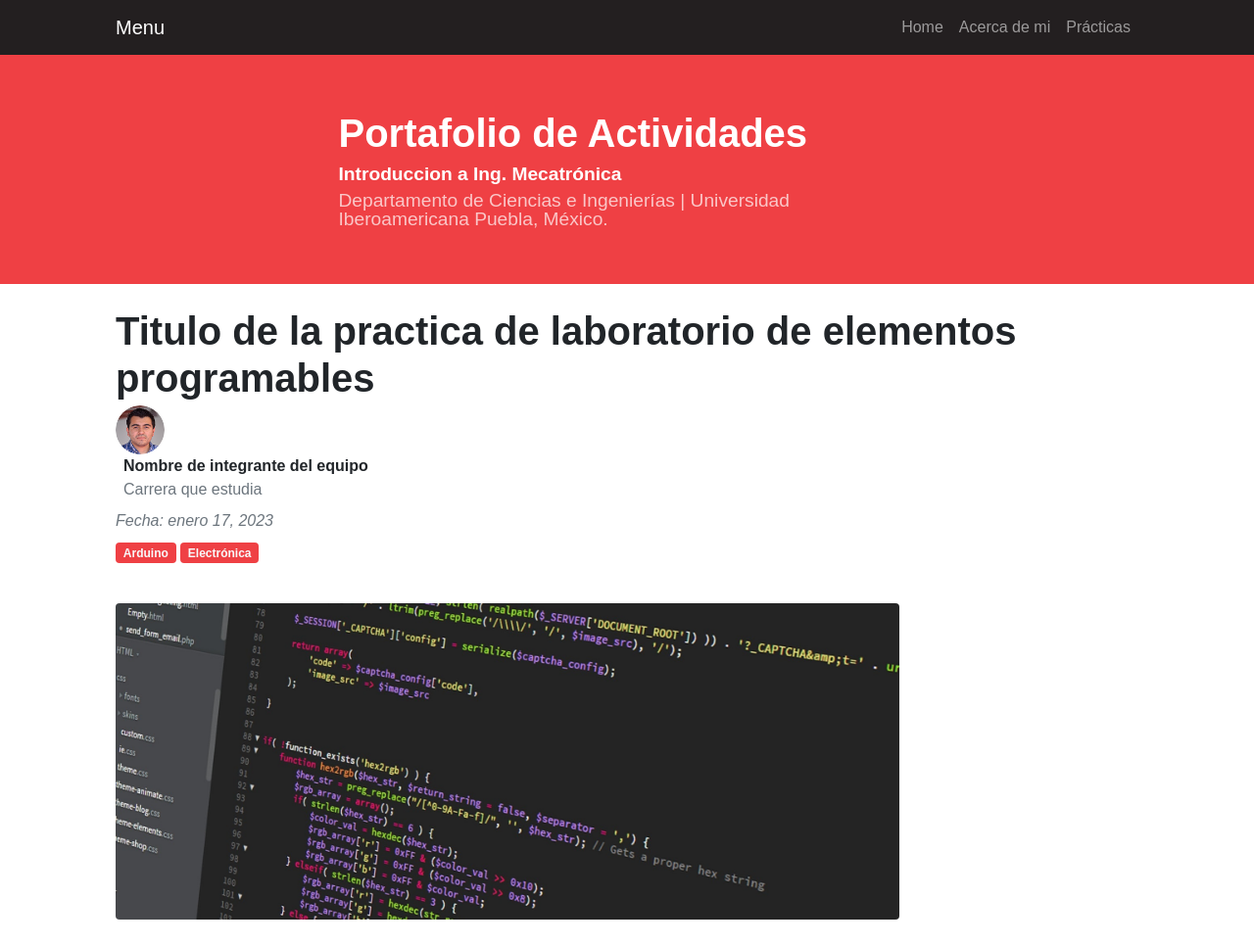
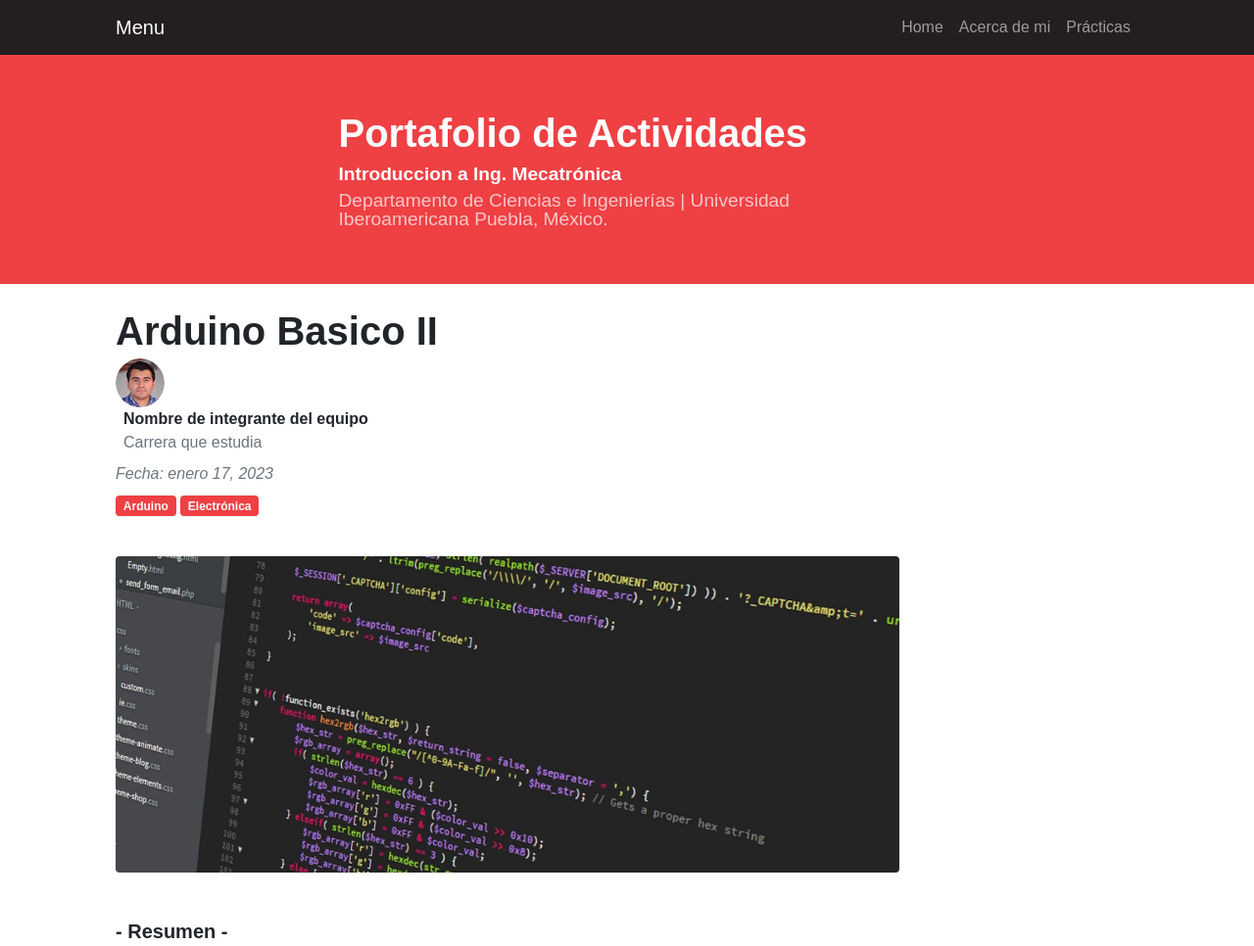
Before and after one commit to ginaanahi/portafolio, a plain HTML site: page practica2/index.html in a window 1280 px wide. Shown: the top 966 px of the page at 98% size. Drawn offline with nearby package versions, Linux system fonts and the light colour scheme.

Commit message:
jlnjlkjnjkl

```diff
--- a/practica2/index.html
+++ b/practica2/index.html
@@ -51,7 +51,7 @@
                     <!-- Post header-->
                     <header class="mb-4">
                         <!-- Post title-->
-                        <h1 class="fw-bolder mb-1">Titulo de la practica de laboratorio de elementos programables</h1>
+                        <h1 class="fw-bolder mb-1">Arduino Basico II</h1>
 
                         <!-- ETIQUETA DE ALUMNO (Hacer una por cada alumno)-->
                             <img class="img-fluid rounded-circle" width="50px" src="assets/Huber.jpg" alt="..." />
```
